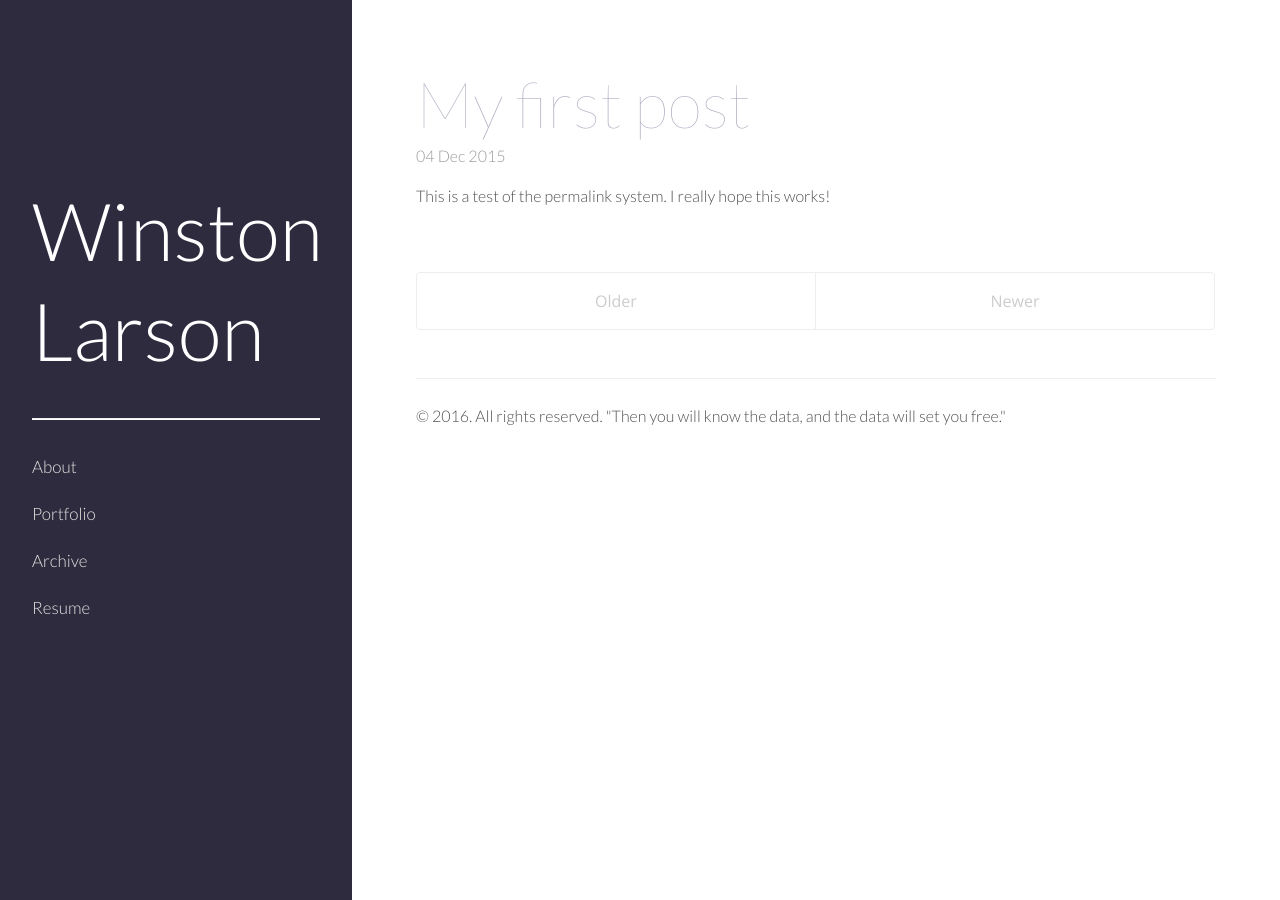
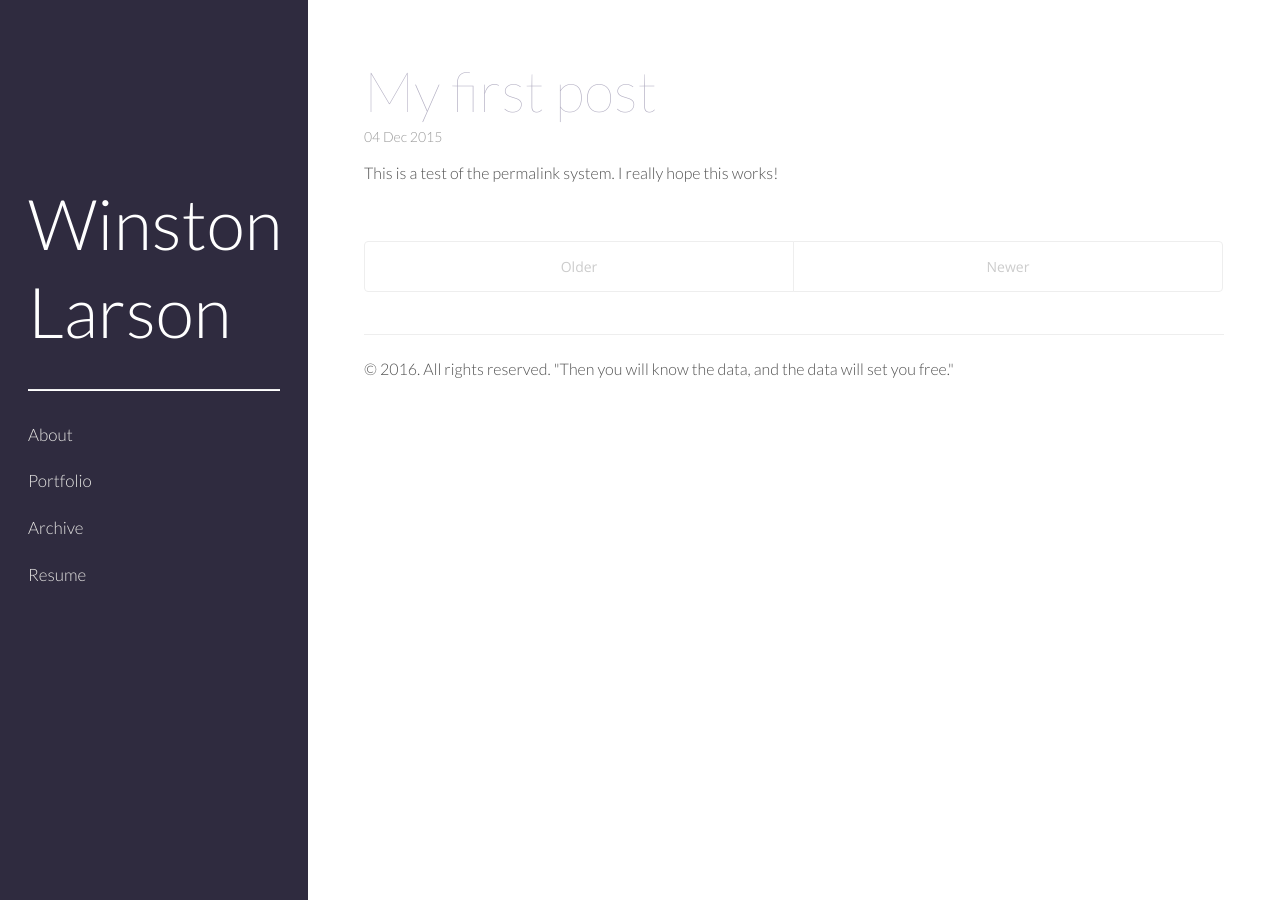
Before and after one commit to winstonlarson/old_website, a Jekyll site: the page built from index.html, in a window 1280 px wide. Built offline with Jekyll 4.4.1, drawn with Linux system fonts in a browser that asks for light colours; some web fonts are replaced; the list of posts is cut into pages by our own code.

Commit message:
fixed fonts?

```diff
--- a/public/css/hyde.css
+++ b/public/css/hyde.css
@@ -37,7 +37,7 @@ html {
 }
 @media (min-width: 48em) {
   html {
-    font-size: 16px;
+    font-size: 14px;
   }
   h2, h3, h4, h5, h6 {
     color: #757185;
@@ -52,9 +52,7 @@ html {
   a {
     color: #488AC7;
   }
-}
-@media (min-width: 58em) {
-  html {
+  p {
     font-size: 16px;
   }
 }
```
